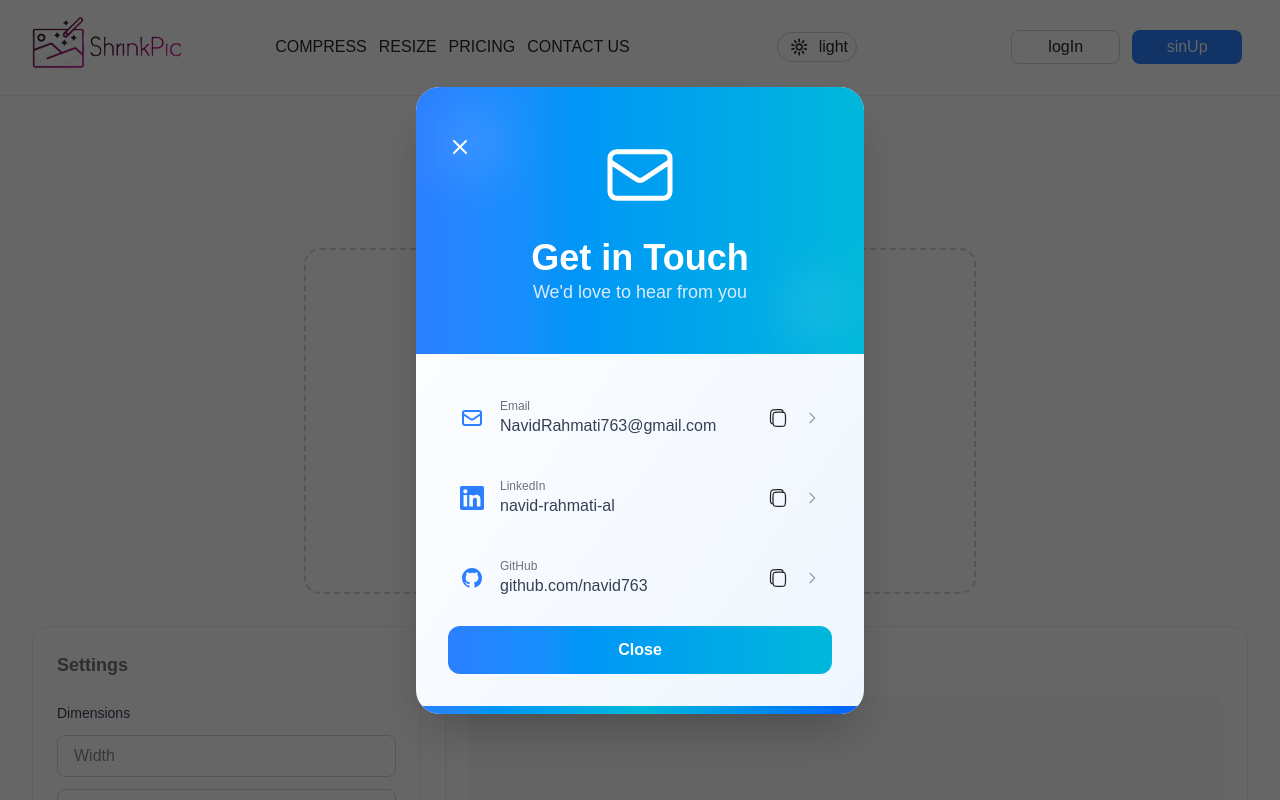
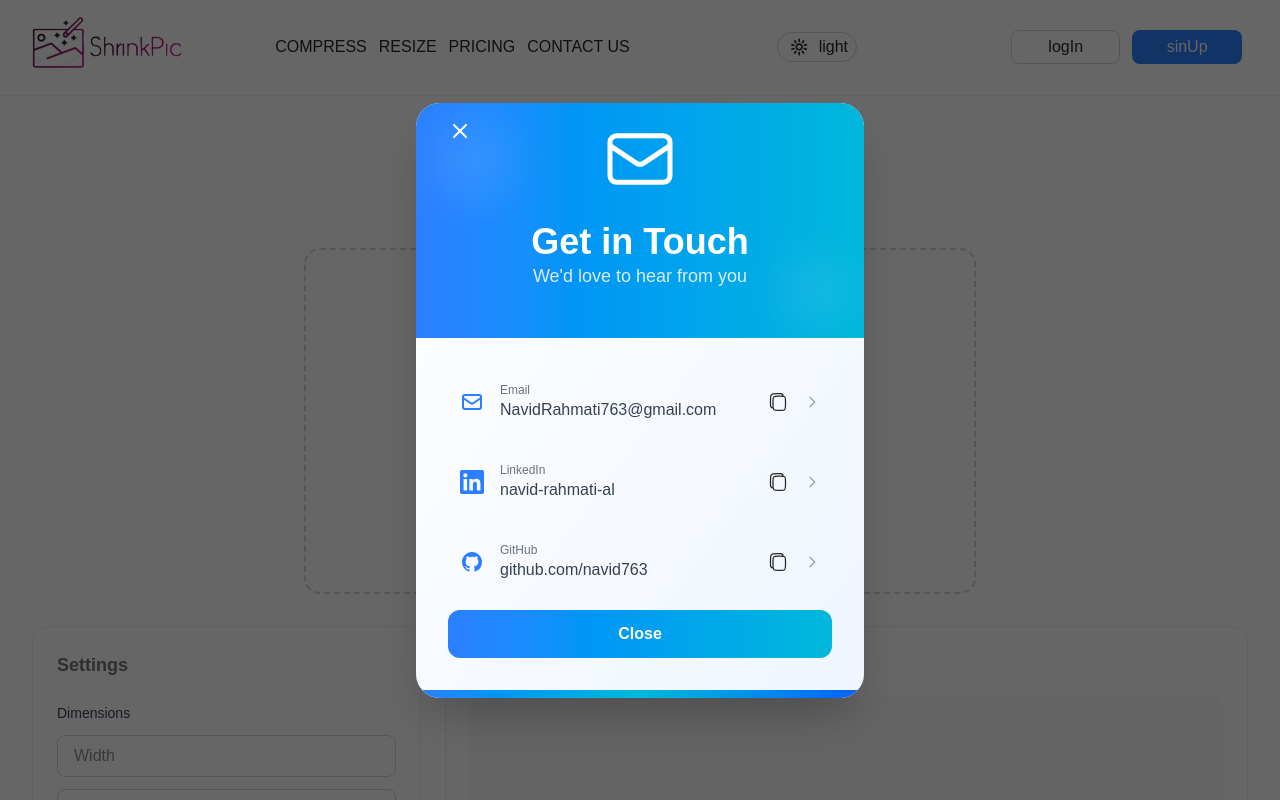
Before and after one commit to navid763/shrinkpic, a Next.js app: page / in a window 1280 px wide. Both pictures are taken after a click on the element "CONTACT US". Shown: the top 800 px of the page. Built offline with nearby package versions, Linux system fonts and the light colour scheme.

Commit message:
changed padding at contact-us

```diff
--- a/src/components/navbars/header/contact-us.tsx
+++ b/src/components/navbars/header/contact-us.tsx
@@ -45,7 +45,7 @@ export default function ContactUsPopup({ popUpHandler }: IContactPopup) {
                 className="w-full max-w-md max-h-[95vh] bg-gradient-to-br from-white to-blue-50 dark:from-[#1a1229] dark:to-[#1a2335] rounded-3xl shadow-2xl overflow-y-hidden"
             >
 
-                <div className="relative max-h-[37vh] sm-max-h-56 bg-gradient-to-r from-blue-500 to-cyan-500 px-6 sm:px-8 py-8 sm:py-12 text-center">
+                <div className="relative max-h-[37vh] sm-max-h-56 bg-gradient-to-r from-blue-500 to-cyan-500 px-6 sm:px-8 pt-4 pb-12 text-center">
                     <div className="absolute top-4 left-4 w-20 h-20 bg-white/10 rounded-full blur-xl"></div>
                     <div className="absolute bottom-4 right-4 w-16 h-16 bg-white/10 rounded-full blur-xl"></div>
 
```
